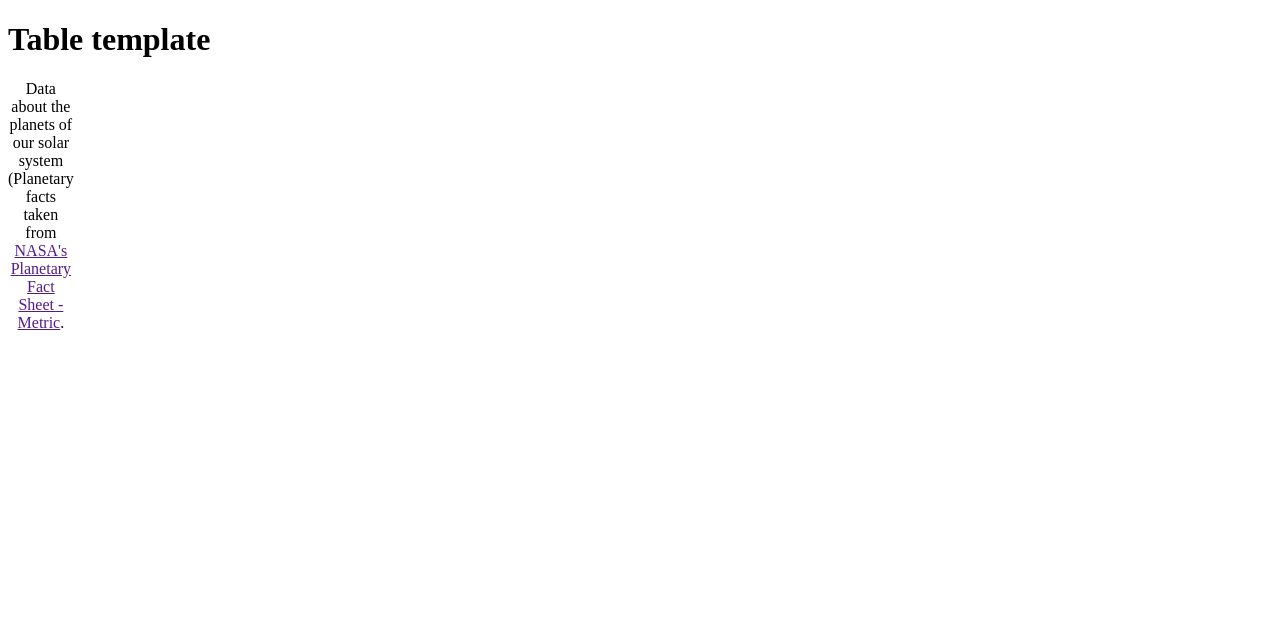
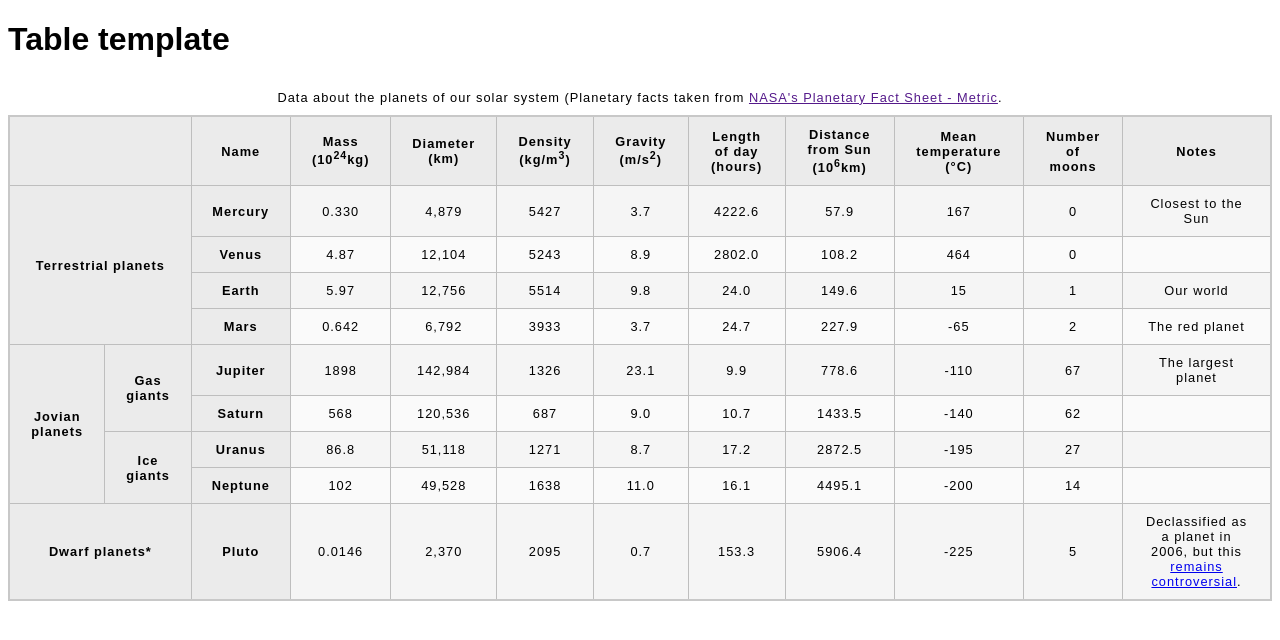
Before and after one commit to ashish-mittal2047/top-table-assignment, a plain HTML site: page index.html in a window 1280 px wide. Drawn offline with Linux system fonts and the light colour scheme.

Commit message:
Fill table data

```diff
--- a/index.html
+++ b/index.html
@@ -5,7 +5,7 @@
   <meta charset="utf-8">
   <meta name="viewport" content="width=device-width">
   <title>Table template</title>
-  <link href="minimal-table.css" rel="stylesheet" type="text/css">
+  <link href="style.css" rel="stylesheet" type="text/css">
 </head>
 
 <body>
@@ -17,131 +17,133 @@
     <thead>
       <tr>
         <th colspan="2"></th>
-        <th scope="col"></th>
-        <th scope="col"></th>
-        <th scope="col"></th>
-        <th scope="col"></th>
-        <th scope="col"></th>
-        <th scope="col"></th>
-        <th scope="col"></th>
-        <th scope="col"></th>
-        <th scope="col"></th>
-        <th scope="col"></th>
+        <th scope="col">Name</th>
+        <th scope="col">Mass (10<sup>24</sup>kg)</th>
+        <th scope="col">Diameter (km)</th>
+        <th scope="col">Density (kg/m<sup>3</sup>)</th>
+        <th scope="col">Gravity (m/s<sup>2</sup>)</th>
+        <th scope="col">Length of day (hours)</th>
+        <th scope="col">Distance from Sun (10<sup>6</sup>km)</th>
+        <th scope="col">Mean temperature (°C)</th>
+        <th scope="col">Number of moons</th>
+        <th scope="col">Notes</th>
       </tr>
     </thead>
     <tbody>
       <tr>
-        <th scope="rowgroup" colspan="2" rowspan="4"></th>
-        <th scope="row"></th>
-        <td></td>
-        <td></td>
-        <td></td>
-        <td></td>
-        <td></td>
-        <td></td>
-        <td></td>
-        <td></td>
+        <th scope="rowgroup" colspan="2" rowspan="4">Terrestrial planets</th>
+        <th scope="row">Mercury</th>
+        <td>0.330</td>
+        <td>4,879</td>
+        <td>5427</td>
+        <td>3.7</td>
+        <td>4222.6</td>
+        <td>57.9</td>
+        <td>167</td>
+        <td>0</td>
+        <td>Closest to the Sun</td>
+      </tr>
+      <tr>
+        <th scope="row">Venus</th>
+        <td>4.87</td>
+        <td>12,104</td>
+        <td>5243</td>
+        <td>8.9</td>
+        <td>2802.0</td>
+        <td>108.2</td>
+        <td>464</td>
+        <td>0</td>
         <td></td>
       </tr>
       <tr>
-        <th scope="row"></th>
-        <td></td>
-        <td></td>
-        <td></td>
-        <td></td>
-        <td></td>
-        <td></td>
-        <td></td>
-        <td></td>
+        <th scope="row">Earth</th>
+        <td>5.97</td>
+        <td>12,756</td>
+        <td>5514</td>
+        <td>9.8</td>
+        <td>24.0</td>
+        <td>149.6</td>
+        <td>15</td>
+        <td>1</td>
+        <td>Our world</td>
+      </tr>
+      <tr>
+        <th scope="row">Mars</th>
+        <td>0.642</td>
+        <td>6,792</td>
+        <td>3933</td>
+        <td>3.7</td>
+        <td>24.7</td>
+        <td>227.9</td>
+        <td>-65</td>
+        <td>2</td>
+        <td>The red planet</td>
+      </tr>
+      <tr>
+        <th scope="rowgroup" rowspan="4">Jovian planets</th>
+        <th scope="rowgroup" rowspan="2">Gas giants</th>
+        <th scope="row">Jupiter</th>
+        <td>1898</td>
+        <td>142,984</td>
+        <td>1326</td>
+        <td>23.1</td>
+        <td>9.9</td>
+        <td>778.6</td>
+        <td>-110</td>
+        <td>67</td>
+        <td>The largest planet</td>
+      </tr>
+      <tr>
+        <th scope="row">Saturn</th>
+        <td>568</td>
+        <td>120,536</td>
+        <td>687</td>
+        <td>9.0</td>
+        <td>10.7</td>
+        <td>1433.5</td>
+        <td>-140</td>
+        <td>62</td>
         <td></td>
       </tr>
       <tr>
-        <th scope="row"></th>
-        <td></td>
-        <td></td>
-        <td></td>
-        <td></td>
-        <td></td>
-        <td></td>
-        <td></td>
-        <td></td>
+        <th scope="rowgroup" rowspan="2">Ice giants</th>
+        <th scope="row">Uranus</th>
+        <td>86.8</td>
+        <td>51,118</td>
+        <td>1271</td>
+        <td>8.7</td>
+        <td>17.2</td>
+        <td>2872.5</td>
+        <td>-195</td>
+        <td>27</td>
         <td></td>
       </tr>
       <tr>
-        <th scope="row"></th>
-        <td></td>
-        <td></td>
-        <td></td>
-        <td></td>
-        <td></td>
-        <td></td>
-        <td></td>
-        <td></td>
+        <th scope="row">Neptune</th>
+        <td>102</td>
+        <td>49,528</td>
+        <td>1638</td>
+        <td>11.0</td>
+        <td>16.1</td>
+        <td>4495.1</td>
+        <td>-200</td>
+        <td>14</td>
         <td></td>
       </tr>
       <tr>
-        <th scope="rowgroup" rowspan="4"></th>
-        <th scope="rowgroup" rowspan="2"></th>
-        <th scope="row"></th>
-        <td></td>
-        <td></td>
-        <td></td>
-        <td></td>
-        <td></td>
-        <td></td>
-        <td></td>
-        <td></td>
-        <td></td>
-      </tr>
-      <tr>
-        <th scope="row"></th>
-        <td></td>
-        <td></td>
-        <td></td>
-        <td></td>
-        <td></td>
-        <td></td>
-        <td></td>
-        <td></td>
-        <td></td>
-      </tr>
-      <tr>
-        <th scope="rowgroup" rowspan="2"></th>
-        <th scope="row"></th>
-        <td></td>
-        <td></td>
-        <td></td>
-        <td></td>
-        <td></td>
-        <td></td>
-        <td></td>
-        <td></td>
-        <td></td>
-      </tr>
-      <tr>
-        <th scope="row"></th>
-        <td></td>
-        <td></td>
-        <td></td>
-        <td></td>
-        <td></td>
-        <td></td>
-        <td></td>
-        <td></td>
-        <td></td>
-      </tr>
-      <tr>
-        <th scope="row" colspan="2"></th>
-        <th scope="row"></th>
-        <td></td>
-        <td></td>
-        <td></td>
-        <td></td>
-        <td></td>
-        <td></td>
-        <td></td>
-        <td></td>
-        <td></td>
+        <th scope="row" colspan="2">Dwarf planets*</th>
+        <th scope="row">Pluto</th>
+        <td>0.0146</td>
+        <td>2,370</td>
+        <td>2095</td>
+        <td>0.7</td>
+        <td>153.3</td>
+        <td>5906.4</td>
+        <td>-225</td>
+        <td>5</td>
+        <td>Declassified as a planet in 2006, but this <a
+            href="http://www.usatoday.com/story/tech/2014/10/02/pluto-planet-solar-system/16578959/">remains
+            controversial</a>.</td>
       </tr>
     </tbody>
   </table>
```
